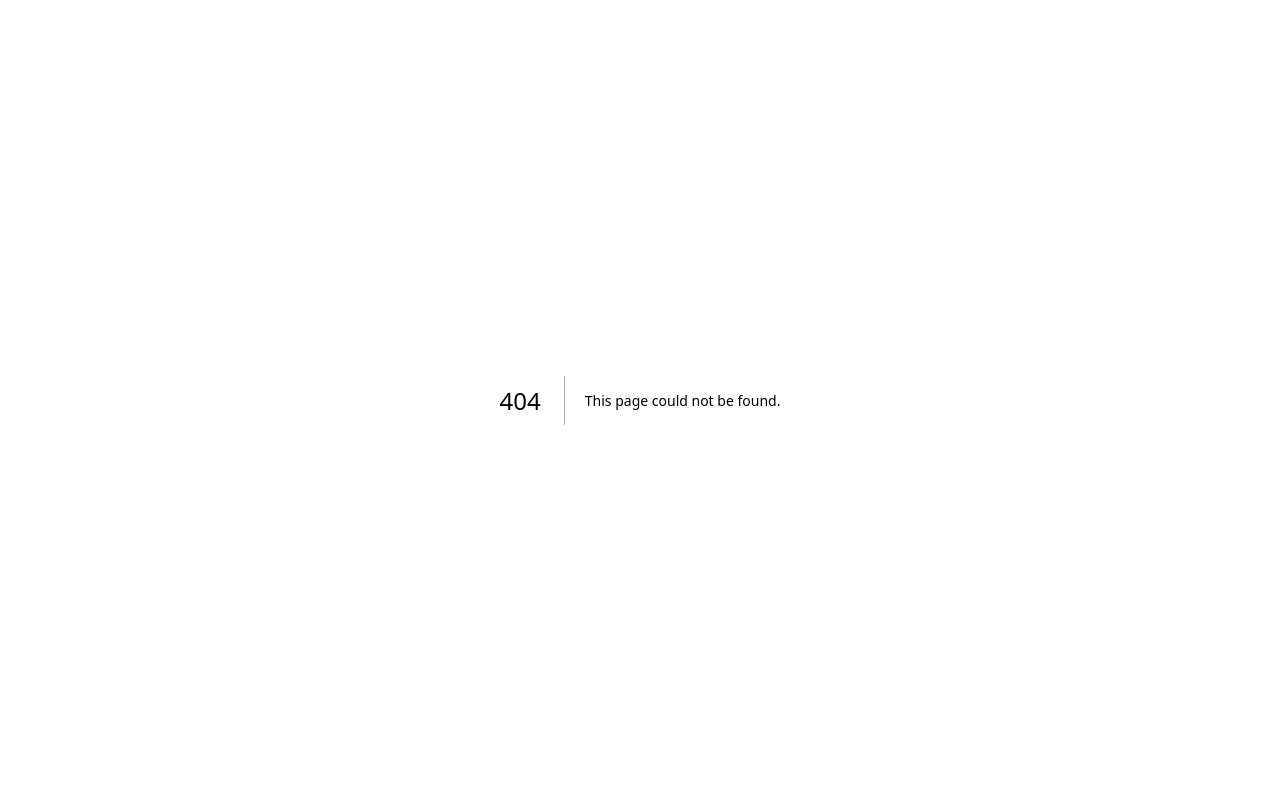
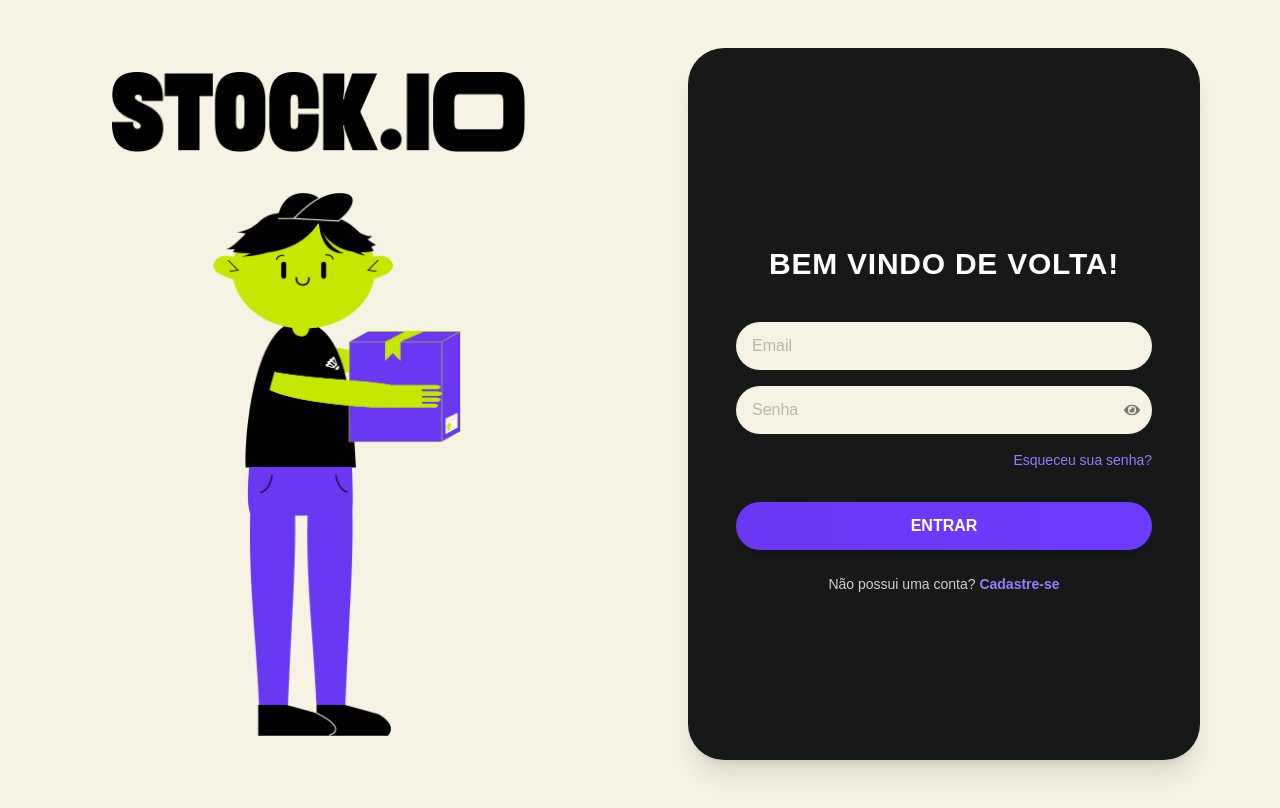
Before and after one commit to EDA2-Busca/Stock.io-EDA2-front, a Next.js app in the folder gorgonas-frontend/: page /login in a window 1280 px wide. Before the commit this address had no page. Built offline with nearby package versions, Linux system fonts and the light colour scheme.

Commit message:
feat: Implementa página de Login
Co-authored-by: Danielfelipe08 <Danielfelipe08@users.noreply.github.com>

```diff
--- a/gorgonas-frontend/src/app/cadastro/page.tsx
+++ b/gorgonas-frontend/src/app/cadastro/page.tsx
@@ -176,7 +176,7 @@ export default function CadastroPage() {
             </div>
 
             {/* Ilustração */}
-            <div className="w-full h-[80vh] flex items-start justify-center">
+            <div className="w-full h-[70vh] flex items-start justify-center">
                <img
                 src="/StockLee.png" /* */
                 alt="Mascote Stock.io"
--- /dev/null
+++ b/gorgonas-frontend/src/app/login/page.tsx
@@ -0,0 +1,159 @@
+'use client';
+
+import { useRouter } from 'next/navigation';
+import React, { useState } from 'react';
+
+import { toast } from 'react-toastify';
+
+import TextInput from '@/components/ui/TextInput';
+import PasswordInput from '@/components/ui/PasswordInput';
+import Button from '@/components/ui/Button';
+
+export default function LoginPage() {
+  const router = useRouter();
+
+  // --- Estados do Componente ---
+  const [email, setEmail] = useState('');
+  const [senha, setSenha] = useState('');
+
+  // --- Função de Validação ---
+  const validarEmail = (email: string) => {
+    const regexFormato = /^[a-zA-Z0-9._%+-]+@[a-zA-Z0-9.-]+\.[a-zA-Z]{2,}$/;
+    return regexFormato.test(email.trim());
+  };
+
+  // --- Lógica de Submissão (Simulada) ---
+  const handleLogin = async () => {
+    // TODO: Substituir por chamada real à API de login (axios.post)
+    console.log('Tentando fazer login com:', { email, senha });
+
+    try {
+      // Simulação de chamada à API
+      // const response = await fakeApiLogin(email, senha);
+
+      // Simulação de sucesso:
+      toast.success('Login efetuado com sucesso! Redirecionando...');
+      setTimeout(() => {
+        router.push('/'); // Redireciona para a página principal
+      }, 1500);
+
+    } catch (error) {
+      // --- Tratamento de Erros do Backend (Exemplo) ---
+      // TODO: Implementar tratamento de erros reais da API
+      console.error("Erro na tentativa de login (simulado ou real):", error);
+
+      // Simulação de erro genérico por agora:
+      toast.error('Email ou senha incorretos (simulação).', { toastId: 'err-login-simulado' });
+    }
+  };
+
+  // --- Função de Validação e Submissão ---
+  const handleSubmit = async (e: React.FormEvent) => {
+    e.preventDefault();
+
+    // Validação: Campos vazios
+    if (!email || !senha) {
+      toast.error('Por favor, preencha o email e a senha.', { toastId: 'err-login-campos' });
+      return;
+    }
+
+    // Validação: Formato do Email
+    if (!validarEmail(email)) {
+      toast.error('Por favor, insira um email válido.', { toastId: 'err-login-email' });
+      return;
+    }
+
+    // Chama a lógica de login se validações passarem
+    await handleLogin();
+  };
+
+  // --- Renderização do Componente (JSX) ---
+  return (
+    <div className="min-h-screen flex items-stretch bg-[#F6F3E4]">
+
+      {/* Container principal (layout responsivo com imagem à esquerda no desktop) */}
+      <div className="w-full max-w-[1300px] mx-auto flex flex-col md:flex-row-reverse items-stretch py-12 px-6 md:px-8">
+
+        {/* Lado Direito: Formulário de Login */}
+        <div className="md:w-1/2 w-full flex items-stretch justify-center">
+          <div
+            className="w-full max-w-lg bg-[#171918] text-white p-8 md:p-12 shadow-xl flex flex-col justify-center h-full overflow-hidden rounded-[18px] md:rounded-[36px]"
+            style={{ boxSizing: 'border-box' }}
+          >
+            <h1 className="text-center text-2xl md:text-3xl font-extrabold tracking-wide text-white mb-10 mt-8">
+              BEM VINDO DE VOLTA!
+            </h1>
+
+            {/* Formulário */}
+            <form className="space-y-4" onSubmit={handleSubmit} noValidate>
+
+              {/* Campo Email */}
+              <TextInput
+                value={email}
+                onChange={(e) => setEmail(e.target.value)}
+                placeholder="Email"
+                type="email"
+              />
+
+              {/* Campo Senha */}
+              <PasswordInput
+                value={senha}
+                onChange={(e) => setSenha(e.target.value)}
+                placeholder="Senha"
+              />
+
+              {/* Link "Esqueceu sua senha?" */}
+              <div className="text-right text-sm">
+                <a href="/recuperar-senha" className="text-[#9B7BFF] hover:underline">
+                  Esqueceu sua senha?
+                </a>
+              </div>
+
+              {/* Botão de submissão */}
+              <div className="pt-4">
+                <Button type="submit">
+                  ENTRAR
+                </Button>
+              </div>
+            </form>
+
+            {/* Link para Cadastro */}
+            <div className="mt-6 text-sm text-[#d1cfcf] text-center">
+              Não possui uma conta?{' '}
+              <a href="/cadastro" className="text-[#9B7BFF] font-semibold hover:underline">
+                Cadastre-se
+              </a>
+            </div>
+          </div>
+        </div>
+
+        {/* Lado Esquerdo: Logo e Ilustração (Oculto no móvel) */}
+        <div className="hidden md:flex md:w-1/2 w-full items-center justify-center">
+          <div className="w-full max-w-lg px-8 py-6 flex flex-col items-center justify-center">
+
+            {/* Logo */}
+            <div className="mb-10 w-full flex justify-start">
+              <img
+                src="/Stock.io.png"
+                alt="Logo Stock.io"
+                className="h-20 object-contain"
+              />
+            </div>
+
+            {/* Ilustração */}
+            <div className="w-full">
+               <img
+                src="/Stockles_01.png"
+                alt="Mascote Stock.io"
+                className="w-full h-auto object-contain max-h-[68vh]"
+                onError={(e) => { (e.target as HTMLImageElement).style.display = 'none'; }}
+               />
+            </div>
+
+          </div>
+        </div>
+      </div>
+      {/* O ToastContainer é global, não precisa estar aqui */}
+    </div>
+  );
+}
```
Also changed, not shown: gorgonas-frontend/public/Stockles_01.png (added).
